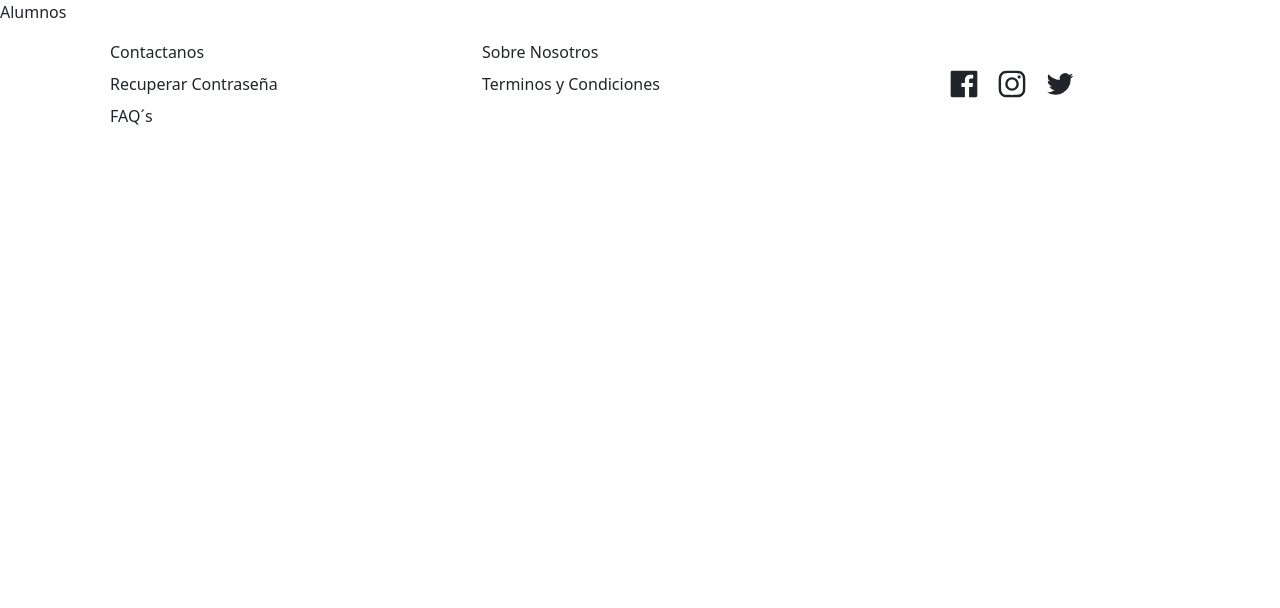
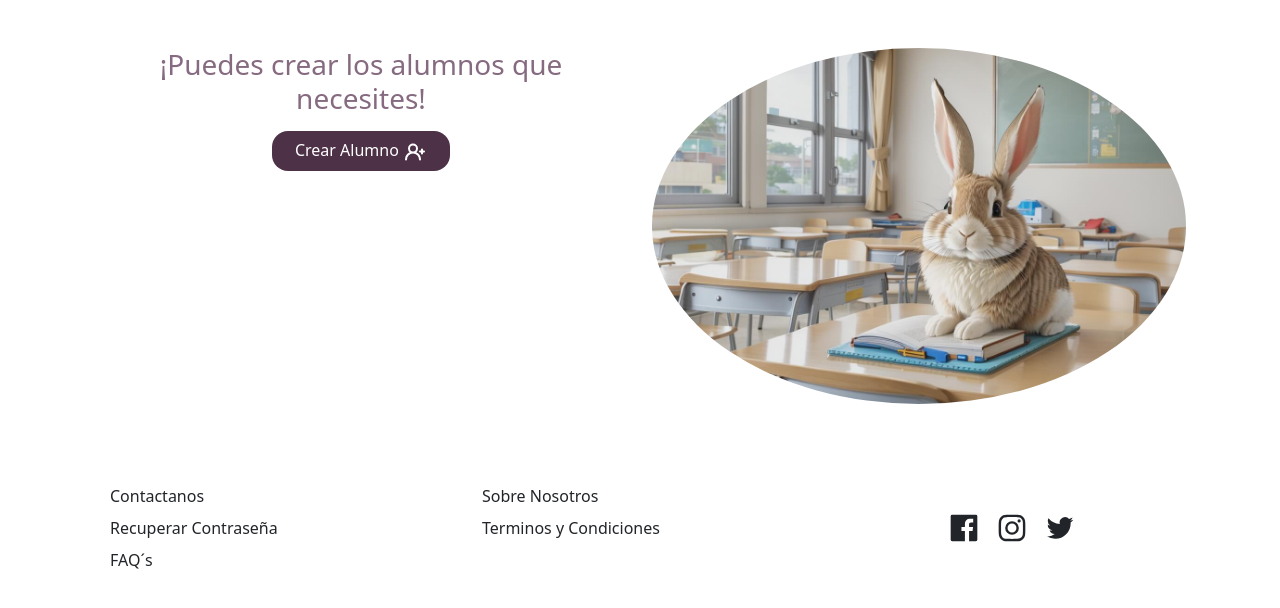
Before and after one commit to FranprzDev/EduSys, a React (Vite) app: page /alumnos in a window 1280 px wide. Shown: the top 608 px of the page. Built offline with nearby package versions, Linux system fonts and the light colour scheme.

Commit message:
Agregando pagina Alumnos y componentes

```diff
--- a/src/components/Administracion.jsx
+++ b/src/components/Administracion.jsx
@@ -50,7 +50,7 @@ function Administracion() {
                     <div className="col-md-6 col-lg-8 mx-auto">
                         <button className='col-12 btn text-white rounded-4 ' onClick={handleShow} style={{ background: "#4d3147 " }}>Actualizar Datos <UilCog/> </button>
                         <button className='col-12 btn text-white rounded-4 my-3' onClick={handleShowPass} style={{ background: "#4d3147 " }}>Cambiar Contraseña <UilEdit/></button>
-                        <button className='col-12 btn text-white rounded-4 ' style={{ background: "#4d3147 " }}>Pagina de Alumnos <UilUserSquare/></button>
+                        <button className='col-12 btn text-white rounded-4 ' style={{ background: "#4d3147 " }} href="" >Pagina de Alumnos <UilUserSquare/></button>
                     </div>
                 </div>
             </div>
--- /dev/null
+++ b/src/components/CrearAlumno.jsx
@@ -0,0 +1,43 @@
+import React from 'react'
+import conejoAlumno from '../assets/images/Alumnos-Adentro-Admin-Conejo.jpg'
+import { UilUserPlus } from '@iconscout/react-unicons'
+
+function CrearAlumno() {
+  return (
+    <>
+        <div className="container row mx-auto py-lg-5 flex-md-row-reverse " >
+                <div className="col-lg-6 my-4 my-lg-0">
+                    <figure className=' rounded-circle mx-auto overflow-hidden'
+                        style={{
+                            background: '#c9b7c7',
+                            display: 'flex',
+                            justifyContent: 'center',
+                            alignItems: 'center',
+                            width : 'auto',
+
+                        }}>
+                        <img className='img-fluid'
+                            src={conejoAlumno}
+                            alt="Imagen del usuario"
+                            style={{
+                                width: '100%',
+                            }}
+                        />
+                    </figure>
+
+                </div>
+                <div className="col-lg-6 mx-auto">
+                    <div >
+                        <h3 className='text-center' style={{ color: "#866a80" }}>¡Puedes crear los alumnos que necesites!</h3>
+
+                    <div className='text-center mt-3'>
+                        <button className='col-md-4 btn text-white rounded-4 ' style={{ background: "#4d3147 " }}>Crear Alumno <UilUserPlus/></button>
+                    </div>
+                    </div>
+                </div>
+            </div>
+    </>
+  )
+}
+
+export default CrearAlumno
--- a/src/pages/Alumnos.jsx
+++ b/src/pages/Alumnos.jsx
@@ -1,8 +1,11 @@
 import React from 'react'
+import CrearAlumno from '../components/CrearAlumno'
 
 function Alumnos() {
   return (
-    <div>Alumnos</div>
+    <>
+    <CrearAlumno/>
+    </>
   )
 }
 
```
Also changed, not shown: src/components/tablaCrearAlumno.jsx (added, +10 -0 lines).
